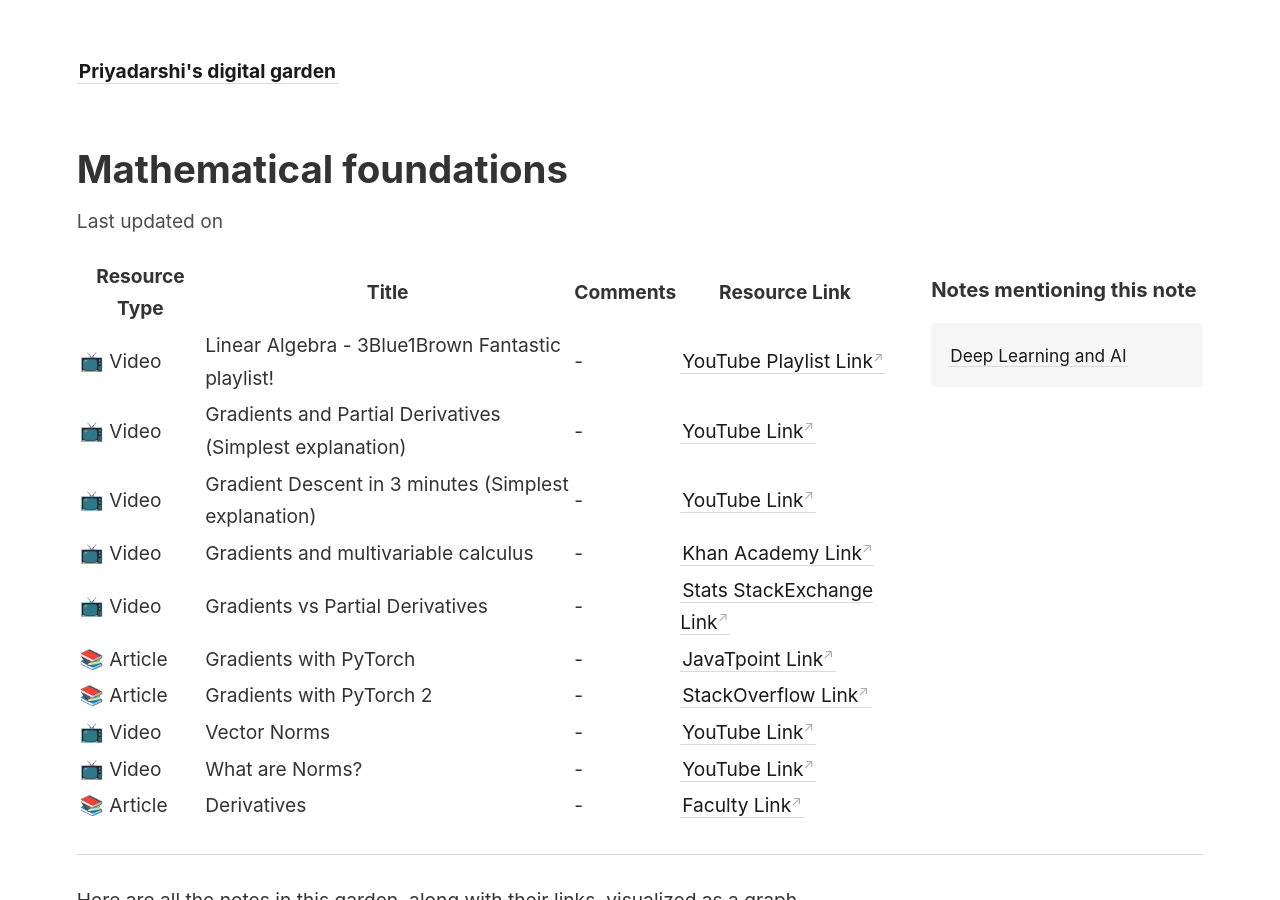
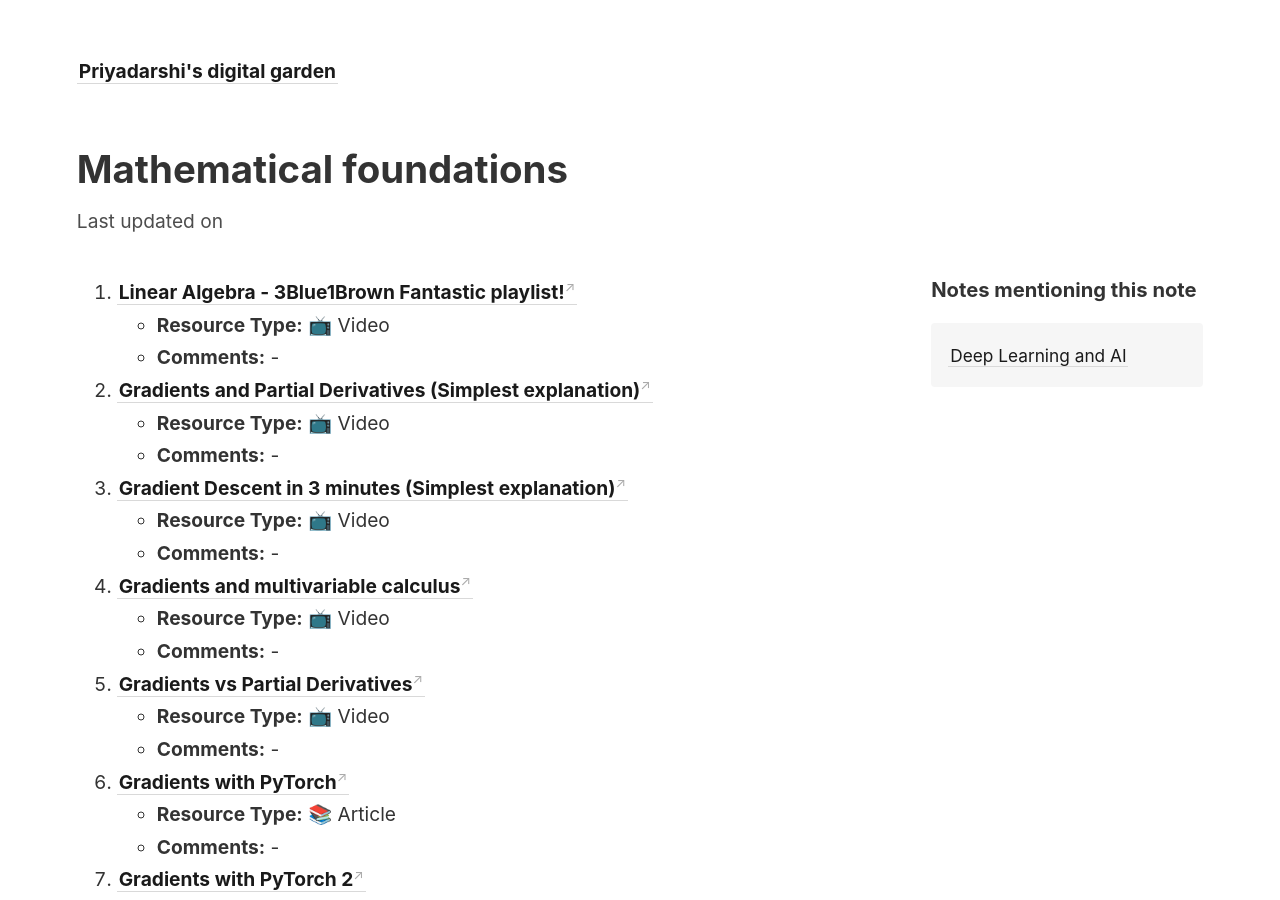
Before and after one commit to proy9714/priyadarshi-digital-garden, a Jekyll site: the page built from _notes/Mathematical Foundations.md, in a window 1280 px wide and 900 px high. Built offline with Jekyll 4.4.1, drawn with Linux system fonts in a browser that asks for light colours; some of the changed text lies outside the part shown.

Commit message:
vault backup: 2024-01-30 14:52:28

```diff
--- a/_notes/Mathematical Foundations.md
+++ b/_notes/Mathematical Foundations.md
@@ -1,12 +1,39 @@
-| Resource Type | Title | Comments | Resource Link |
-|---------------|-------|----------|---------------|
-| 📺 Video      | Linear Algebra - 3Blue1Brown Fantastic playlist! | - | [YouTube Playlist Link](https://www.youtube.com/watch?v=kjBOesZCoqc&list=PL0-GT3co4r2y2YErbmuJw2L5tW4Ew2O5B) |
-| 📺 Video      | Gradients and Partial Derivatives (Simplest explanation) | - | [YouTube Link](https://www.youtube.com/watch?v=GkB4vW16QHI) |
-| 📺 Video      | Gradient Descent in 3 minutes (Simplest explanation) | - | [YouTube Link](https://www.youtube.com/watch?v=qg4PchTECck) |
-| 📺 Video      | Gradients and multivariable calculus | - | [Khan Academy Link](https://www.khanacademy.org/math/multivariable-calculus/multivariable-derivatives/gradient-and-directional-derivatives/v/gradient) |
-| 📺 Video      | Gradients vs Partial Derivatives | - | [Stats StackExchange Link](https://stats.stackexchange.com/questions/285670/gradient-versus-partial-derivatives) |
-| 📚 Article    | Gradients with PyTorch | - | [JavaTpoint Link](https://www.javatpoint.com/gradient-with-pytorch) |
-| 📚 Article    | Gradients with PyTorch 2 | - | [StackOverflow Link](https://stackoverflow.com/questions/55543786/understanding-gradient-in-pytorch) |
-| 📺 Video      | Vector Norms | - | [YouTube Link](https://www.youtube.com/watch?v=5fN2J8wYnfw&list=WL&index=5) |
-| 📺 Video      | What are Norms? | - | [YouTube Link](https://www.youtube.com/watch?v=FiSy6zWDfiA&list=WL&index=8) |
-| 📚 Article    | Derivatives | - | [Faculty Link](http://faculty.wlc.edu/buelow/CALC/nt2-10.html#:~:text=The%20first%20derivative%20of%20a,negative%2C%20then%20must%20be%20decreasing.) |
+1. [**Linear Algebra - 3Blue1Brown Fantastic playlist!**](https://www.youtube.com/watch?v=kjBOesZCoqc&list=PL0-GT3co4r2y2YErbmuJw2L5tW4Ew2O5B)
+   - **Resource Type:** 📺 Video
+   - **Comments:** -
+
+2. [**Gradients and Partial Derivatives (Simplest explanation)**](https://www.youtube.com/watch?v=GkB4vW16QHI)
+   - **Resource Type:** 📺 Video
+   - **Comments:** -
+
+3. [**Gradient Descent in 3 minutes (Simplest explanation)**](https://www.youtube.com/watch?v=qg4PchTECck)
+   - **Resource Type:** 📺 Video
+   - **Comments:** -
+
+4. [**Gradients and multivariable calculus**](https://www.khanacademy.org/math/multivariable-calculus/multivariable-derivatives/gradient-and-directional-derivatives/v/gradient)
+   - **Resource Type:** 📺 Video
+   - **Comments:** -
+
+5. [**Gradients vs Partial Derivatives**](https://stats.stackexchange.com/questions/285670/gradient-versus-partial-derivatives)
+   - **Resource Type:** 📺 Video
+   - **Comments:** -
+
+6. [**Gradients with PyTorch**](https://www.javatpoint.com/gradient-with-pytorch)
+   - **Resource Type:** 📚 Article
+   - **Comments:** -
+
+7. [**Gradients with PyTorch 2**](https://stackoverflow.com/questions/55543786/understanding-gradient-in-pytorch)
+   - **Resource Type:** 📚 Article
+   - **Comments:** -
+
+8. [**Vector Norms**](https://www.youtube.com/watch?v=5fN2J8wYnfw&list=WL&index=5)
+   - **Resource Type:** 📺 Video
+   - **Comments:** -
+
+9. [**What are Norms?**](https://www.youtube.com/watch?v=FiSy6zWDfiA&list=WL&index=8)
+   - **Resource Type:** 📺 Video
+   - **Comments:** -
+
+10. [**Derivatives**](http://faculty.wlc.edu/buelow/CALC/nt2-10.html#:~:text=The%20first%20derivative%20of%20a,negative%2C%20then%20must%20be%20decreasing.)
+    - **Resource Type:** 📚 Article
+    - **Comments:** -
```
Also changed, not shown: _notes/Matplotlib.md (+7 -4 lines), _notes/Meta Learning.md (+3 -3 lines).
